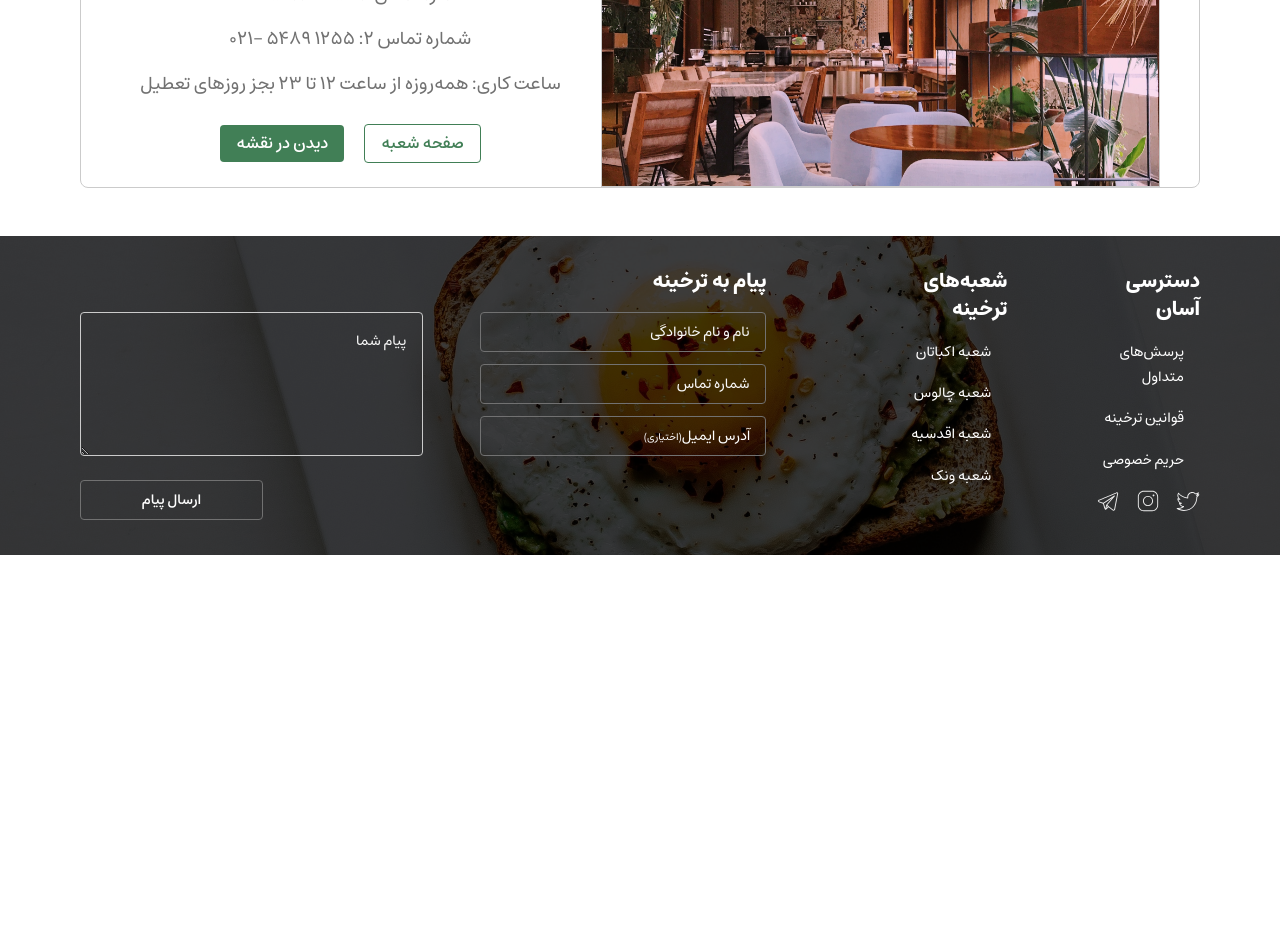
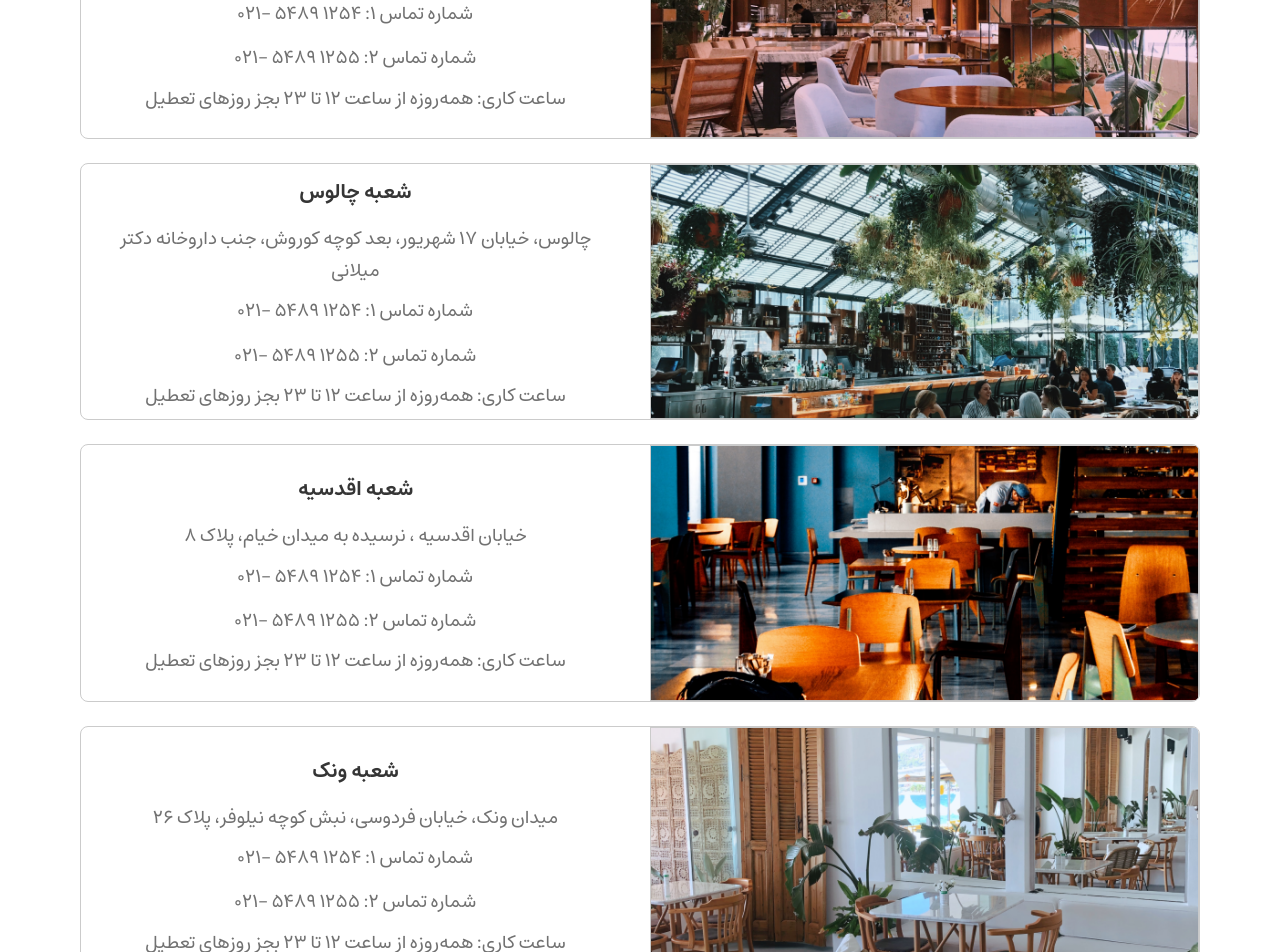
Before and after one commit to mfghir/tarkhineh---nextjs, a Next.js app: page /contact in a window 1280 px wide. Shown: the part 580-1532 px from the top of the page. Before the commit the page ends 1135 px from the top, so only its background shows below. Built offline with nearby package versions, Linux system fonts and the light colour scheme.

Commit message:
feat: done style of ContactPage

```diff
--- a/components/templates/ContactPage.jsx
+++ b/components/templates/ContactPage.jsx
@@ -1,3 +1,4 @@
+import { Gallery } from 'iconsax-react';
 import Image from 'next/image';
 import React from 'react';
 
@@ -19,48 +20,211 @@ const ContactPage = () => {
         height={336}
       />
 
-      <section className='px-5 lg:px-20 py-6 lg:py-12'>
-        <div className='md:flex md:justify-center rounded lg:rounded-lg border border-gray-400 overflow-hidden'>
+      <section className='px-5 lg:px-20 py-6 lg:py-12 '>
+        <div className='card-contact lg:hover:card-contact-shadow  md:grid md:grid-cols-2 md:gap-5 mb-6'>
           <Image
-            className='md:hidden'
+            className='w-full md:hidden'
             src='/images/contact/contact-1-phone.png'
             alt='contact-1-phone'
             width={320}
             height={112}
           />
+
+          <div className='pic-contact relative hidden md:block h-full'>
             <Image
-            className='hidden md:block md:w-1/2'
+              className='w-full h-full duration-300 '
               src='/images/contact/contact-1-desktop.png'
               alt='contact-1-desktop'
               width={602}
               height={280}
             />
+            <span className='icon-pic w-[58px] h-[58px] rounded-full bg-white/20 hidden justify-center items-center absolute top-1/2 left-1/2 -translate-x-1/2 -translate-y-1/2 z-30 '>
+              <span className='w-[42px] h-[42px] rounded-full bg-white/30 flex justify-center items-center'>
+                <Gallery size={32} color='#ffffff' />
+              </span>
+            </span>
+          </div>
 
-          <div className='md:mr-5'>
+          <div className='w-full duration-300'>
             <p className='caption-md lg:header-7 text-gray-800 text-center py-1 md:pb-3 w-full'>
               شعبه اکباتان
             </p>
 
-            <ul className='px-4 md:px-5 flex justify-center flex-col items-center'>
+            <ul className='px-4 md:px-5 flex justify-center flex-col items-center duration-300'>
               <li className='w-full caption-sm lg:body-lg text-gray-700 text-center'>
-                <p className=''>
+                <p>
                   شهرک اکباتان، فاز ۳، مجتمع تجاری کوروش، طبقه سوم
                 </p>
-                <p className='my-1 lg:my-3 flex justify-between items-center lg:flex-col'>
-                  <span className=''>شماره تماس ۱: ۱۲۵۴ ۵۴۸۹ -۰۲۱</span>
+                <p className='my-1 lg:my-2 flex justify-between items-center lg:flex-col test'>
+                  <span>شماره تماس ۱: ۱۲۵۴ ۵۴۸۹ -۰۲۱</span>
                   <span className='md:mt-3'>شماره تماس ۲: ۱۲۵۵ ۵۴۸۹ -۰۲۱</span>
                 </p>
-                <p className=''>
+                <p>
                   ساعت کاری: همه‌روزه از ساعت ۱۲ تا ۲۳ بجز روزهای تعطیل
                 </p>
               </li>
 
-              <li className='flex justify-center items-center mt-3 md:mt-6 mb-4 md:mb-6 w-full'>
-
-                <button className='caption-sm lg:button-lg rounded border border-primary text-primary hover:text-shade-200 hover:border-shade-200 active:text-shade-300 active:border-shade-300 duration-300 py-1 w-1/2 lg:w-auto lg:px-4'>
+              <li className='btn-contact grid grid-cols-2 gap-x-4 lg:hidden justify-center items-center mt-3 md:mt-6 mb-4 md:mb-6 w-full duration-300'>
+                <button className='caption-sm lg:button-lg rounded border border-primary text-primary hover:text-shade-200 hover:border-shade-200 active:text-shade-300 active:border-shade-300 duration-300 py-1 lg:w-auto lg:px-4'>
                   صفحه شعبه
                 </button>
-                <button className='caption-sm lg:button-lg rounded bg-primary hover:bg-shade-200 active:bg-shade-300 duration-300 text-white mr-4 md:mr-5 py-1 w-1/2 lg:w-auto lg:px-4'>
+                <button className='caption-sm lg:button-lg rounded bg-primary hover:bg-shade-200 active:bg-shade-300 duration-300 text-white mr-4 md:mr-5 py-1 lg:w-auto lg:px-4'>
+                  دیدن در نقشه
+                </button>
+              </li>
+            </ul>
+          </div>
+        </div>
+
+        <div className='card-contact lg:hover:card-contact-shadow  md:grid md:grid-cols-2 md:gap-5 mb-6'>
+          <Image
+            className='w-full md:hidden'
+            src='/images/contact/contact-2-phone.png'
+            alt='contact-1-phone'
+            width={320}
+            height={112}
+          />
+
+          <div className='pic-contact relative hidden md:block h-full'>
+            <Image
+              className='w-full h-full duration-300 '
+              src='/images/contact/contact-2-desktop.png'
+              alt='contact-1-desktop'
+              width={602}
+              height={280}
+            />
+            <span className='icon-pic w-[58px] h-[58px] rounded-full bg-white/20 hidden justify-center items-center absolute top-1/2 left-1/2 -translate-x-1/2 -translate-y-1/2 z-30 '>
+              <span className='w-[42px] h-[42px] rounded-full bg-white/30 flex justify-center items-center'>
+                <Gallery size={32} color='#ffffff' />
+              </span>
+            </span>
+          </div>
+
+          <div className='w-full duration-300'>
+            <p className='caption-md lg:header-7 text-gray-800 text-center py-1 md:pb-3 w-full'>
+              شعبه چالوس
+            </p>
+
+            <ul className='px-4 md:px-5 flex justify-center flex-col items-center duration-300'>
+              <li className='w-full caption-sm lg:body-lg text-gray-700 text-center'>
+                <p>
+                  چالوس، خیابان ۱۷ شهریور، بعد کوچه کوروش، جنب داروخانه دکتر
+                  میلانی
+                </p>
+                <p className='my-1 lg:my-2 flex justify-between items-center lg:flex-col test'>
+                  <span>شماره تماس ۱: ۱۲۵۴ ۵۴۸۹ -۰۲۱</span>
+                  <span className='md:mt-3'>شماره تماس ۲: ۱۲۵۵ ۵۴۸۹ -۰۲۱</span>
+                </p>
+                <p>ساعت کاری: همه‌روزه از ساعت ۱۲ تا ۲۳ بجز روزهای تعطیل</p>
+              </li>
+
+              <li className='btn-contact grid grid-cols-2 gap-x-4 lg:hidden justify-center items-center mt-3 md:mt-6 mb-4 md:mb-6 w-full duration-300'>
+                <button className='caption-sm lg:button-lg rounded border border-primary text-primary hover:text-shade-200 hover:border-shade-200 active:text-shade-300 active:border-shade-300 duration-300 py-1 lg:w-auto lg:px-4'>
+                  صفحه شعبه
+                </button>
+                <button className='caption-sm lg:button-lg rounded bg-primary hover:bg-shade-200 active:bg-shade-300 duration-300 text-white mr-4 md:mr-5 py-1 lg:w-auto lg:px-4'>
+                  دیدن در نقشه
+                </button>
+              </li>
+            </ul>
+          </div>
+        </div>
+
+        <div className='card-contact lg:hover:card-contact-shadow  md:grid md:grid-cols-2 md:gap-5 mb-6'>
+          <Image
+            className='w-full md:hidden'
+            src='/images/contact/contact-3-phone.png'
+            alt='contact-1-phone'
+            width={320}
+            height={112}
+          />
+
+          <div className='pic-contact relative hidden md:block h-full'>
+            <Image
+              className='w-full h-full duration-300 '
+              src='/images/contact/contact-3-desktop.png'
+              alt='contact-1-desktop'
+              width={602}
+              height={280}
+            />
+            <span className='icon-pic w-[58px] h-[58px] rounded-full bg-white/20 hidden justify-center items-center absolute top-1/2 left-1/2 -translate-x-1/2 -translate-y-1/2 z-30 '>
+              <span className='w-[42px] h-[42px] rounded-full bg-white/30 flex justify-center items-center'>
+                <Gallery size={32} color='#ffffff' />
+              </span>
+            </span>
+          </div>
+
+          <div className='w-full duration-300'>
+            <p className='caption-md lg:header-7 text-gray-800 text-center py-1 md:pb-3 w-full'>
+              شعبه اقدسیه
+            </p>
+
+            <ul className='px-4 md:px-5 flex justify-center flex-col items-center duration-300'>
+              <li className='w-full caption-sm lg:body-lg text-gray-700 text-center'>
+                <p>خیابان اقدسیه ، نرسیده به میدان خیام، پلاک ۸</p>
+                <p className='my-1 lg:my-2 flex justify-between items-center lg:flex-col test'>
+                  <span>شماره تماس ۱: ۱۲۵۴ ۵۴۸۹ -۰۲۱</span>
+                  <span className='md:mt-3'>شماره تماس ۲: ۱۲۵۵ ۵۴۸۹ -۰۲۱</span>
+                </p>
+                <p>ساعت کاری: همه‌روزه از ساعت ۱۲ تا ۲۳ بجز روزهای تعطیل</p>
+              </li>
+
+              <li className='btn-contact grid grid-cols-2 gap-x-4 lg:hidden justify-center items-center mt-3 md:mt-6 mb-4 md:mb-6 w-full duration-300'>
+                <button className='caption-sm lg:button-lg rounded border border-primary text-primary hover:text-shade-200 hover:border-shade-200 active:text-shade-300 active:border-shade-300 duration-300 py-1 lg:w-auto lg:px-4'>
+                  صفحه شعبه
+                </button>
+                <button className='caption-sm lg:button-lg rounded bg-primary hover:bg-shade-200 active:bg-shade-300 duration-300 text-white mr-4 md:mr-5 py-1 lg:w-auto lg:px-4'>
+                  دیدن در نقشه
+                </button>
+              </li>
+            </ul>
+          </div>
+        </div>
+
+        <div className='card-contact lg:hover:card-contact-shadow  md:grid md:grid-cols-2 md:gap-5 '>
+          <Image
+            className='w-full md:hidden'
+            src='/images/contact/contact-4-phone.png'
+            alt='contact-1-phone'
+            width={320}
+            height={112}
+          />
+
+          <div className='pic-contact relative hidden md:block h-full'>
+            <Image
+              className='w-full h-full duration-300 '
+              src='/images/contact/contact-4-desktop.png'
+              alt='contact-1-desktop'
+              width={602}
+              height={280}
+            />
+            <span className='icon-pic w-[58px] h-[58px] rounded-full bg-white/20 hidden justify-center items-center absolute top-1/2 left-1/2 -translate-x-1/2 -translate-y-1/2 z-30 '>
+              <span className='w-[42px] h-[42px] rounded-full bg-white/30 flex justify-center items-center'>
+                <Gallery size={32} color='#ffffff' />
+              </span>
+            </span>
+          </div>
+
+          <div className='w-full duration-300'>
+            <p className='caption-md lg:header-7 text-gray-800 text-center py-1 md:pb-3 w-full'>
+              شعبه ونک
+            </p>
+
+            <ul className='px-4 md:px-5 flex justify-center flex-col items-center duration-300'>
+              <li className='w-full caption-sm lg:body-lg text-gray-700 text-center'>
+                <p>میدان ونک، خیابان فردوسی، نبش کوچه نیلوفر، پلاک ۲۶</p>
+                <p className='my-1 lg:my-2 flex justify-between items-center lg:flex-col test'>
+                  <span>شماره تماس ۱: ۱۲۵۴ ۵۴۸۹ -۰۲۱</span>
+                  <span className='md:mt-3'>شماره تماس ۲: ۱۲۵۵ ۵۴۸۹ -۰۲۱</span>
+                </p>
+                <p>ساعت کاری: همه‌روزه از ساعت ۱۲ تا ۲۳ بجز روزهای تعطیل</p>
+              </li>
+
+              <li className='btn-contact grid grid-cols-2 gap-x-4 lg:hidden justify-center items-center mt-3 md:mt-6 mb-4 md:mb-6 w-full duration-300'>
+                <button className='caption-sm lg:button-lg rounded border border-primary text-primary hover:text-shade-200 hover:border-shade-200 active:text-shade-300 active:border-shade-300 duration-300 py-1 lg:w-auto lg:px-4'>
+                  صفحه شعبه
+                </button>
+                <button className='caption-sm lg:button-lg rounded bg-primary hover:bg-shade-200 active:bg-shade-300 duration-300 text-white mr-4 md:mr-5 py-1 lg:w-auto lg:px-4'>
                   دیدن در نقشه
                 </button>
               </li>
--- a/styles/globals.css
+++ b/styles/globals.css
@@ -108,34 +108,53 @@
     box-shadow: 0px 16px 6px rgba(0, 0, 0, 0.01), 0px 9px 5px rgba(0, 0, 0, 0.05), 0px 4px 4px rgba(0, 0, 0, 0.09), 0px 1px 2px rgba(0, 0, 0, 0.1), 0px 0px 0px rgba(0, 0, 0, 0.1);
   }
 
-
   .choose-branch {
     @apply border border-primary rounded lg:rounded-lg grid grid-cols-2 gap-2 lg:flex lg:items-center lg:flex-col duration-300 relative lg:h-[344px] overflow-hidden
+  }
+
+  .card-contact {
+    @apply w-full flex flex-col items-center rounded lg:rounded-lg border border-gray-400 overflow-hidden duration-300
   }
 
   .choose-branch:hover .img-desktop {
     @apply brightness-50 lg:h-[190px]
   }
 
-  .choose-branch:hover button {
+  .choose-branch:hover button,
+  .card-contact:hover .btn-contact,
+  .card-contact:hover .pic-contact {
     @apply flex
   }
 
-  .choose-branch:hover span {
+  .card-contact:hover .pic-contact>img {
+    @apply brightness-50
+  }
+
+  .card-contact:hover .icon-pic {
     @apply flex
   }
 
-  /* .inp3:focus-visible p{
-    display: none;
-  } */
+  .card-contact:hover .test{
+    @apply lg:flex-row
+  }
+
+  .choose-branch:hover>span {
+    @apply flex
+  }
+
+
+
 
   .dropdown-menu-shadow {
     box-shadow: 0px 0px 6px 0px rgba(0, 0, 0, 0.15);
   }
 
+  .card-contact-shadow {
+    box-shadow: 0px 42px 17px rgba(0, 0, 0, 0.01), 0px 24px 14px rgba(0, 0, 0, 0.05), 0px 11px 11px rgba(0, 0, 0, 0.09), 0px 3px 6px rgba(0, 0, 0, 0.1), 0px 0px 0px rgba(0, 0, 0, 0.1);
+  }
+
   .dropdown:hover .dropdown-menu,
   .user-dropdown:hover .dropdown-menu {
-    /* display: block; */
     @apply block
   }
 
```
Lines whose indentation alone changed are shown as unchanged.
